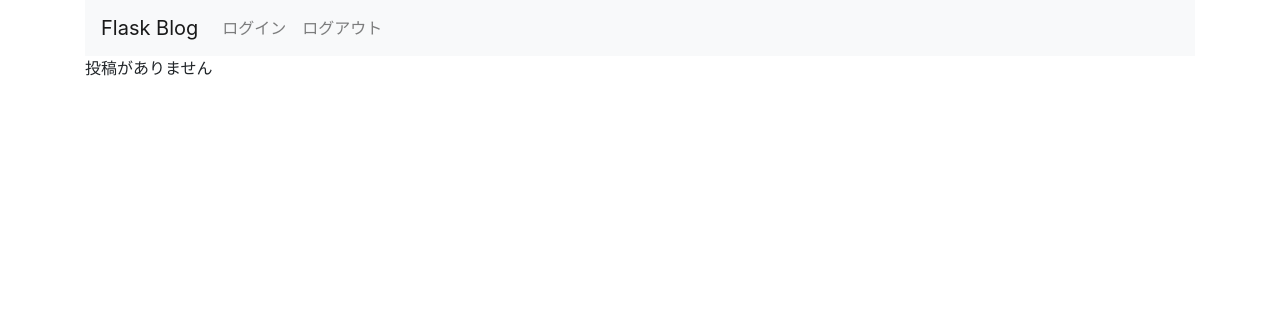
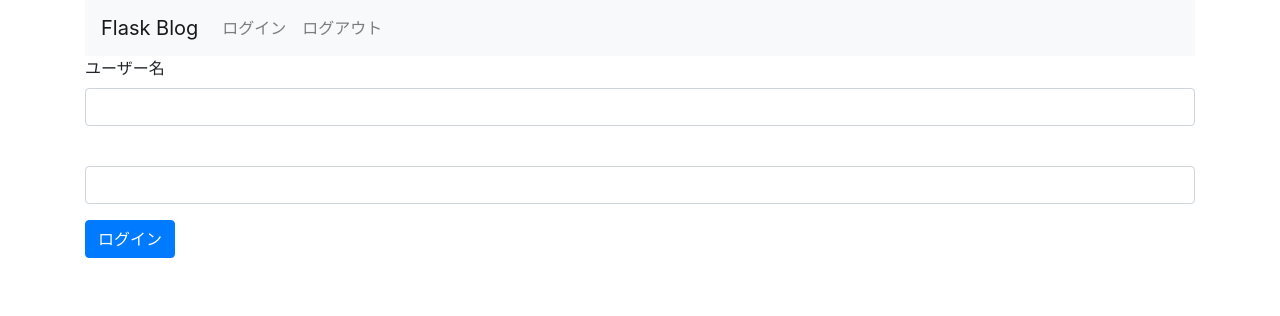
Before and after one commit to hs-yonekura/flask_test, a Flask app: page / in a window 1280 px wide. Shown: the top 316 px of the page. Run offline with Flask 2, Linux system fonts and the light colour scheme; some libraries are stand-ins or nearby versions.

Commit message:
repair index.html

```diff
--- a/flask_blog/templates/entries/index.html
+++ b/flask_blog/templates/entries/index.html
@@ -25,6 +25,16 @@
         </div>
     </nav>
     <div class="blog-body">
-        投稿がありません
+        <form action="/login" method=post>
+            <div class="form-group">
+                <label for="InputTitle">ユーザー名</label>
+                <input type="text" class="form-control" id="InputTitle" name=username>
+            </div>
+            <div class="form-group">
+                <label for="InputPassword"></label>
+                <input type="password" class="form-control" id="InputPassword" name=password>
+            </div>
+            <button type="submit" class="btn btn-primary">ログイン</button>
+        </form>
     </div>
 </div>
```
